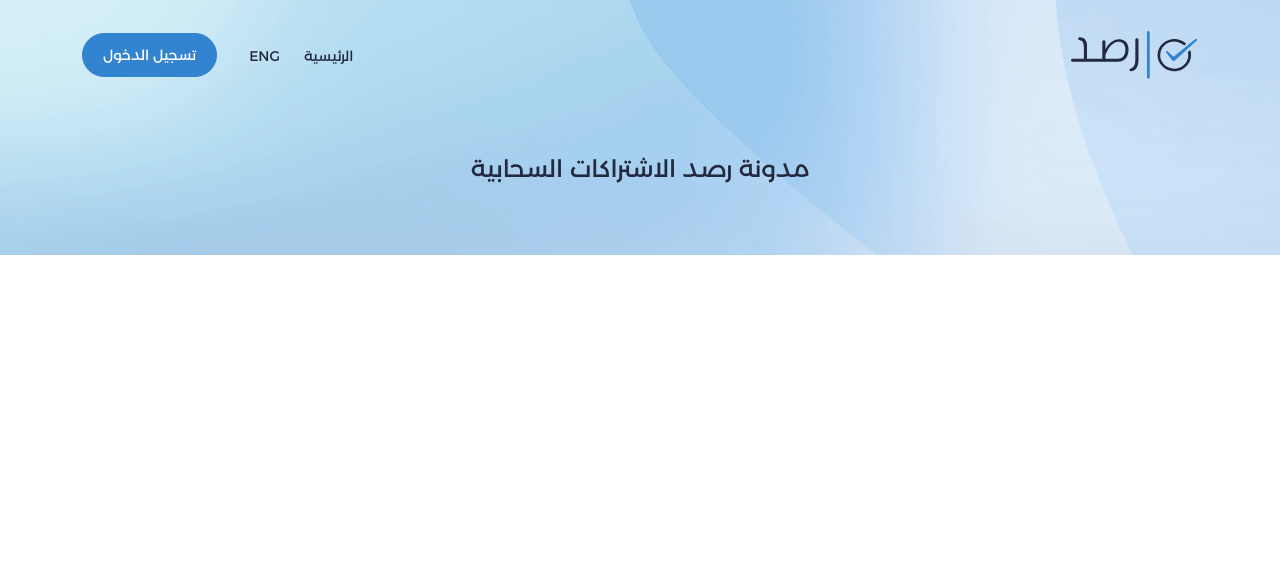
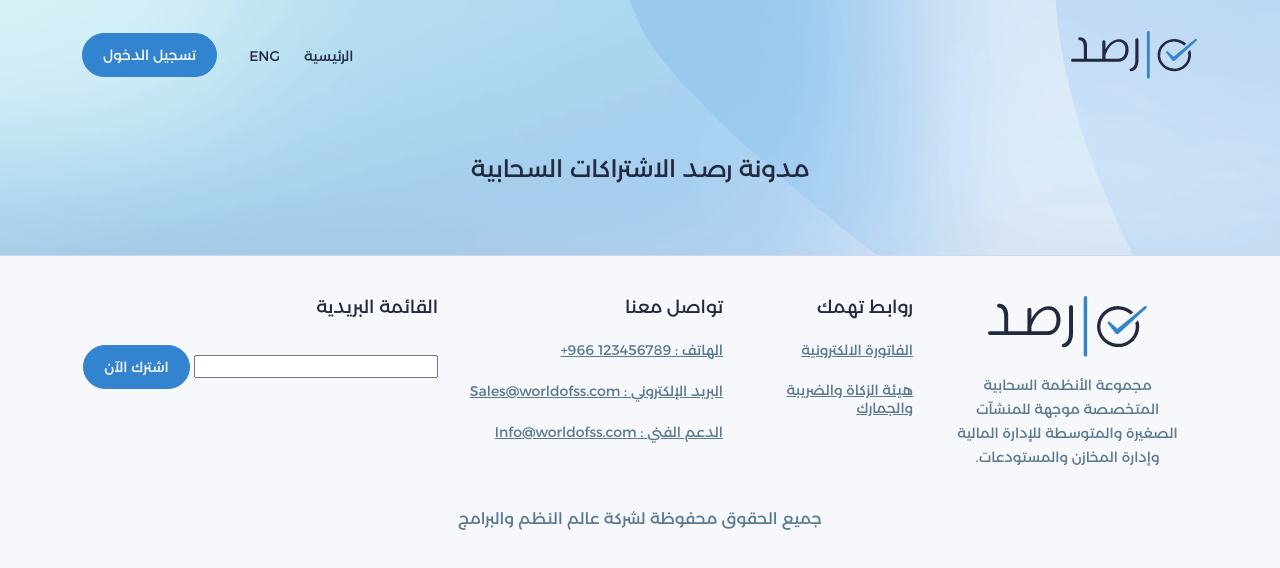
Before and after one commit to OsamaHassouna/ui, a plain HTML site: page blog/index.html in a window 1280 px wide. Drawn offline with Linux system fonts and the light colour scheme; files whose address does not match are found by name.

Commit message:
WSS Blog || Footer - 1

```diff
--- a/blog/assets/css/layout.css
+++ b/blog/assets/css/layout.css
@@ -17,17 +17,17 @@
     gap: 0.625rem;
     margin-bottom: 4.5rem;
   }
-  .rsdblog-header .header-toolbar{
+ .header-toolbar{
     display: flex;
     align-items: center;
     gap: 2rem;
   }
-  .rsdblog-header .header-menu ul{
+  .header-menu ul{
     display: flex;
     align-items: center;
     gap: 1.5rem;
   }
-  .rsdblog-header .header-menu ul li a{
+  .header-menu ul li a{
     font-size: 0.875rem;
     font-weight: 500;
     Line-height: 1rem;
@@ -39,4 +39,20 @@
     font-weight: 500;
     margin-bottom: 2.75rem;
   }
+
+  /* Footer */
+  .rsdblog-footer {border-top: 1px solid #CBD9EA; padding: 40px 0 30px;}
+  .footer-content {margin-bottom: 40px;}
+  .footer-about {text-align: center;}
+  .footer-about > img {margin-inline: auto; margin-bottom: 1rem; width: 10rem;}
+  .footer-about > p {font-size: 0.875rem; line-height: 1.5rem; color: #5A7890; max-width: 88%; margin-inline: auto;}
+
+  h4.footer-title {font-size: 1.125rem; font-weight: 500; line-height: 1.375rem; margin-bottom: 1.375rem;}
+
+  .footer-links ul li a {color: #5A7890; font-size: 0.875rem; font-weight: 500; text-decoration-line: underline; display: inline-block;}
+  .footer-links ul li:not(:last-child) a {margin-bottom: 1.375rem;}
+
+  .footer-copyrights {text-align: center; color: #5A7890; font-size: 1rem; font-weight: 500;}
+  .footer-copyrights a {color: #5A7890;}
+  .footer-copyrights a:hover {text-decoration: underline;}
 }
--- a/blog/assets/css/theme-root.css
+++ b/blog/assets/css/theme-root.css
@@ -1,6 +1,6 @@
 :root{
   --body-clr: #23293F;
-  --body-bg: initial;
+  --body-bg: rgba(174, 187, 216, 0.1); /* #AEBBD8 / 10%*/
   --body-fs: 1rem;
   --body-fw: 400;
   --body-ff-ar: 'Montserrat-Arabic', sans-serif;
--- a/blog/assets/css/theme-variables.css
+++ b/blog/assets/css/theme-variables.css
@@ -1,31 +1,31 @@
 /* prefix = rsdblog */
 /* =-=-=-=-= Buttons =-=-=-=-= */
-/* .rsdblog-btn{
-  --btn-padding-block: 5px;
-  --btn-padding-inline: 20px;
-  --btn-margin-block: 5px;
-  --btn-margin-inline: 0px;
-  --btn-align: center;
-  --btn-justify-content: center;
-  --btn-gap: 0.5rem;
-  --btn-width: auto;
-  --btn-minwidth: auto;
-  --btn-height: auto;
-  --btn-minheight: 44px;
-  --btn-fs: 0.875rem;
-  --btn-fw: 500;
-  --btn-lineheight: 1.5;
-  --btn-text-decoration: none;
-  --btn-clr: white;
-  --btn-bg: var(--clr-primary);
-  --btn-border-radius: 8px;
-  --btn-border-width: 1px;
-  --btn-border-style: solid;
-  --btn-border-clr: transparent;
-  --btn-opacity: 1;
-  --btn-boxshadow: none;
-  --btn-outline: 0;
-  --btn-disabled-clr: var(--clr-gray);
-} */
+.rsdblog-btn{
+  /* --btn-padding-block: 5px; */
+  /* --btn-padding-inline: 20px; */
+  /* --btn-margin-block: 5px; */
+  /* --btn-margin-inline: 0px; */
+  /* --btn-align: center; */
+  /* --btn-justify-content: center; */
+  /* --btn-gap: 0.5rem; */
+  /* --btn-width: auto; */
+  /* --btn-minwidth: auto; */
+  /* --btn-height: auto; */
+  /* --btn-minheight: 44px; */
+  /* --btn-fs: 0.875rem; */
+  /* --btn-fw: 500; */
+  /* --btn-lineheight: 1.5; */
+  /* --btn-text-decoration: none; */
+  /* --btn-clr: white; */
+  /* --btn-bg: var(--clr-primary); */
+  --btn-border-radius: 40vw;
+  /* --btn-border-width: 1px; */
+  /* --btn-border-style: solid; */
+  /* --btn-border-clr: transparent; */
+  /* --btn-opacity: 1; */
+  /* --btn-boxshadow: none; */
+  /* --btn-outline: 0; */
+  /* --btn-disabled-clr: var(--clr-gray); */
+}
 /* =-=-=-=-=-=-=-=-=-=-=-=-=-=-=-=-=-=-=-=-=-=-=-=-= */
 /* =-=-=-=-=-=-=-=-=-=-=-=-=-=-=-=-=-=-=-=-=-=-=-=-= */
--- a/blog/index.html
+++ b/blog/index.html
@@ -47,9 +47,9 @@
                             </li>
                         </ul>
                     </nav>
-                    <button type="button" class="btn rsdblog-btn btn-primary border-pill">
+                    <a class="btn rsdblog-btn btn-primary">
                         تسجيل الدخول
-                    </button>
+                    </a>
                 </div>
             </div>
             <div class="page-title">
@@ -59,16 +59,80 @@
     </header>
     <!-- Content -->
     <main>
-      <section>
-        <div class="container-fluid">
-          <div class="row">
-            <div class="col-12"></div>
-          </div>
+        <div class="container">
+            <section class="">
+                <div class="row">
+                    <div class="col-12"></div>
+                </div>
+            </section>
         </div>
-      </section>
     </main>
     <!-- Footer -->
-
+   <footer class="rsdblog-footer">
+        <div class="container">
+            <div class="footer-content">
+                <div class="row">
+                    <div class="col-lg-3">
+                        <div class="footer-about">
+                            <img src="./assets/media/logo.svg" alt="Rassd Logo" width="160">
+                            <p>
+                                مجموعة الأنظمة السحابية المتخصصة  موجهة للمنشآت الصغيرة
+                                والمتوسطة للإدارة المالية وإدارة المخازن والمستودعات.
+                            </p>
+                        </div>
+                    </div>
+                    <div class="col-md-3 col-lg-2">
+                        <div class="footer-links">
+                            <h4 class="footer-title">روابط تهمك</h4>
+                            <ul>
+                                <li>
+                                    <a href="">الفاتورة الالكترونية</a>
+                                </li>
+                                <li>
+                                    <a href="">هيئة الزكاة والضريبة والجمارك </a>
+                                </li>
+                            </ul>
+                        </div>
+                    </div>
+                    <div class="col-md-4 col-lg-3">
+                        <div class="footer-links">
+                            <h4 class="footer-title">تواصل معنا</h4>
+                            <ul>
+                                <li>
+                                    <a href="tel:00966123456789">
+                                        الهاتف :
+                                        <span class="dir-ltr text-underline d-inlineblock"> +966 123456789</span>
+                                    </a>
+                                </li>
+                                <li>
+                                    <a href="mailto:Sales@worldofss.com">البريد الإلكتروني : Sales@worldofss.com</a>
+                                </li>
+                                <li>
+                                    <a href="mailto:support@worldofss.com">الدعم الفني : Info@worldofss.com</a>
+                                </li>
+                            </ul>
+                        </div>
+                    </div>
+                    <div class="col-md-5 col-lg-4">
+                        <div class="footer-subscription">
+                            <h4 class="footer-title">القائمة البريدية</h4>
+                            <div class="subscription">
+                                <input type="text" class="form-control">
+                                <a class="btn rsdblog-btn btn-primary">اشترك الآن</a>
+                            </div>
+                            <ul></ul>
+                        </div>
+                    </div>
+                </div>
+            </div>
+            <div class="footer-copyrights">
+                <p>
+                    جميع الحقوق محفوظة لشركة
+                    <a target="_blank" href="https://www.worldofss.com/" >عالم النظم والبرامج</a>
+                </p>
+            </div>
+        </div>
+   </footer>
     <!-- scripts -->
     <!-- <script src="https://cdn.jsdelivr.net/npm/@popperjs/core@2.11.8/dist/umd/popper.min.js" integrity="sha384-I7E8VVD/ismYTF4hNIPjVp/Zjvgyol6VFvRkX/vR+Vc4jQkC+hVqc2pM8ODewa9r" crossorigin="anonymous"></script> -->
     <!-- <script src="https://cdn.jsdelivr.net/npm/bootstrap@5.3.2/dist/js/bootstrap.min.js" integrity="sha384-BBtl+eGJRgqQAUMxJ7pMwbEyER4l1g+O15P+16Ep7Q9Q+zqX6gSbd85u4mG4QzX+" crossorigin="anonymous"></script> -->
```
Also changed, not shown: blog/assets/css/utilities.css.
